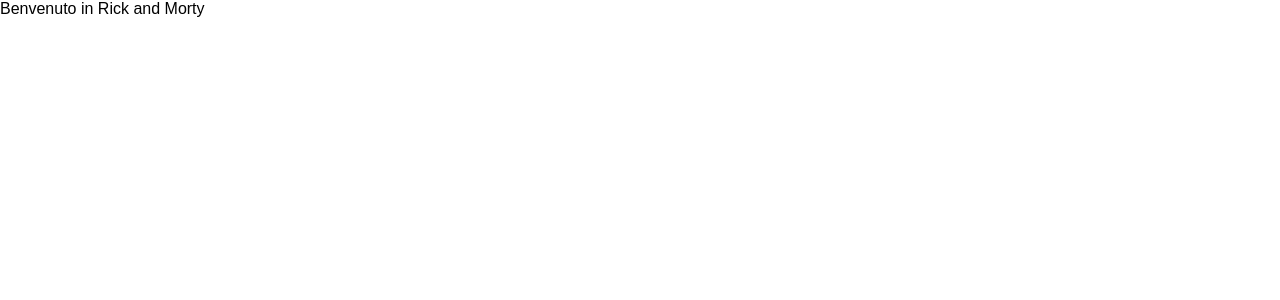
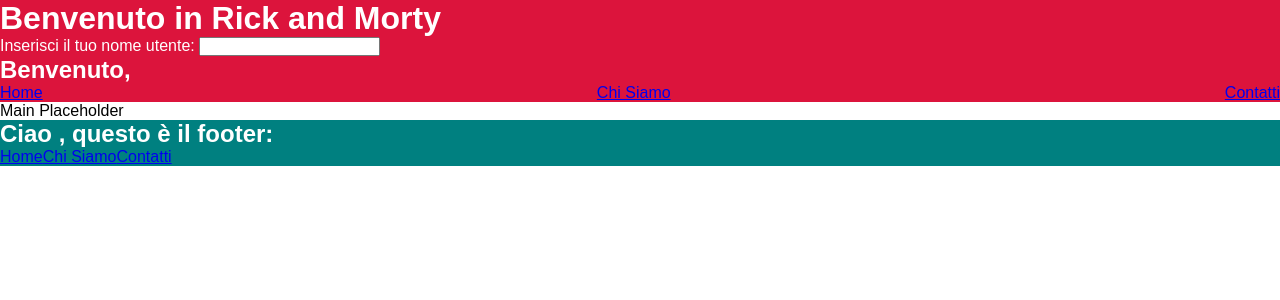
Before and after one commit to lambia/vue-rick-and-morty, a Vue app: page / in a window 1280 px wide. Shown: the top 300 px of the page. Built offline with nearby package versions, Linux system fonts and the light colour scheme.

Commit message:
state management di base

```diff
--- a/src/App.vue
+++ b/src/App.vue
@@ -1,17 +1,30 @@
 <script>
+import AppHeader from "./components/AppHeader.vue"
+import AppFooter from "./components/AppFooter.vue"
 
 export default {
 	components: {
+		AppHeader,
+		AppFooter
 	},
 	data() {
 		return {
+			menuLinks: [
+				"Home",
+				"Chi Siamo",
+				"Contatti"
+			]
 		}
 	}
 }
 </script>
 
 <template>
-	<main>Benvenuto in Rick and Morty</main>
+	<AppHeader title="Benvenuto in Rick and Morty" :links="menuLinks" />
+	<main>
+		Main Placeholder
+	</main>
+	<AppFooter :links="menuLinks" />
 </template>
 
 <style scoped></style>
--- /dev/null
+++ b/src/components/AppFooter.vue
@@ -0,0 +1,31 @@
+<script>
+import { store } from "../store.js"
+
+export default {
+    name: "AppFooter",
+    props: {
+        links: Array
+    },
+    data() {
+        return {
+            store
+        }
+    }
+}
+</script>
+
+<template>
+    <footer>
+        <h2>Ciao {{ store.nomeUtente }}, questo è il footer:</h2>
+        <nav>
+            <a href="#" v-for="link in links">{{ link }}</a>
+        </nav>
+    </footer>
+</template>
+
+<style scoped>
+footer {
+    background: teal;
+    color: white;
+}
+</style>
--- /dev/null
+++ b/src/components/AppHeader.vue
@@ -0,0 +1,42 @@
+<script>
+import { store } from "../store.js"
+
+export default {
+    name: "AppHeader",
+    props: {
+        title: String,
+        links: Array
+    },
+    data() {
+        return {
+            store
+        }
+    },
+    mounted() {
+        console.log("AppHeader caricato con store", this.store);
+    }
+}
+</script>
+
+<template>
+    <header>
+        <h1>{{ title }}</h1>
+        <div>Inserisci il tuo nome utente: <input v-model="store.nomeUtente" /></div>
+        <h2>Benvenuto, {{ store.nomeUtente }}</h2>
+        <nav>
+            <a href="#" v-for="link in links">{{ link }}</a>
+        </nav>
+    </header>
+</template>
+
+<style scoped>
+header {
+    background: crimson;
+    color: white;
+}
+
+nav {
+    display: flex;
+    justify-content: space-between;
+}
+</style>
--- /dev/null
+++ b/src/store.js
@@ -0,0 +1,5 @@
+import { reactive } from 'vue'
+
+export const store = reactive({
+    nomeUtente: ""
+});
```
